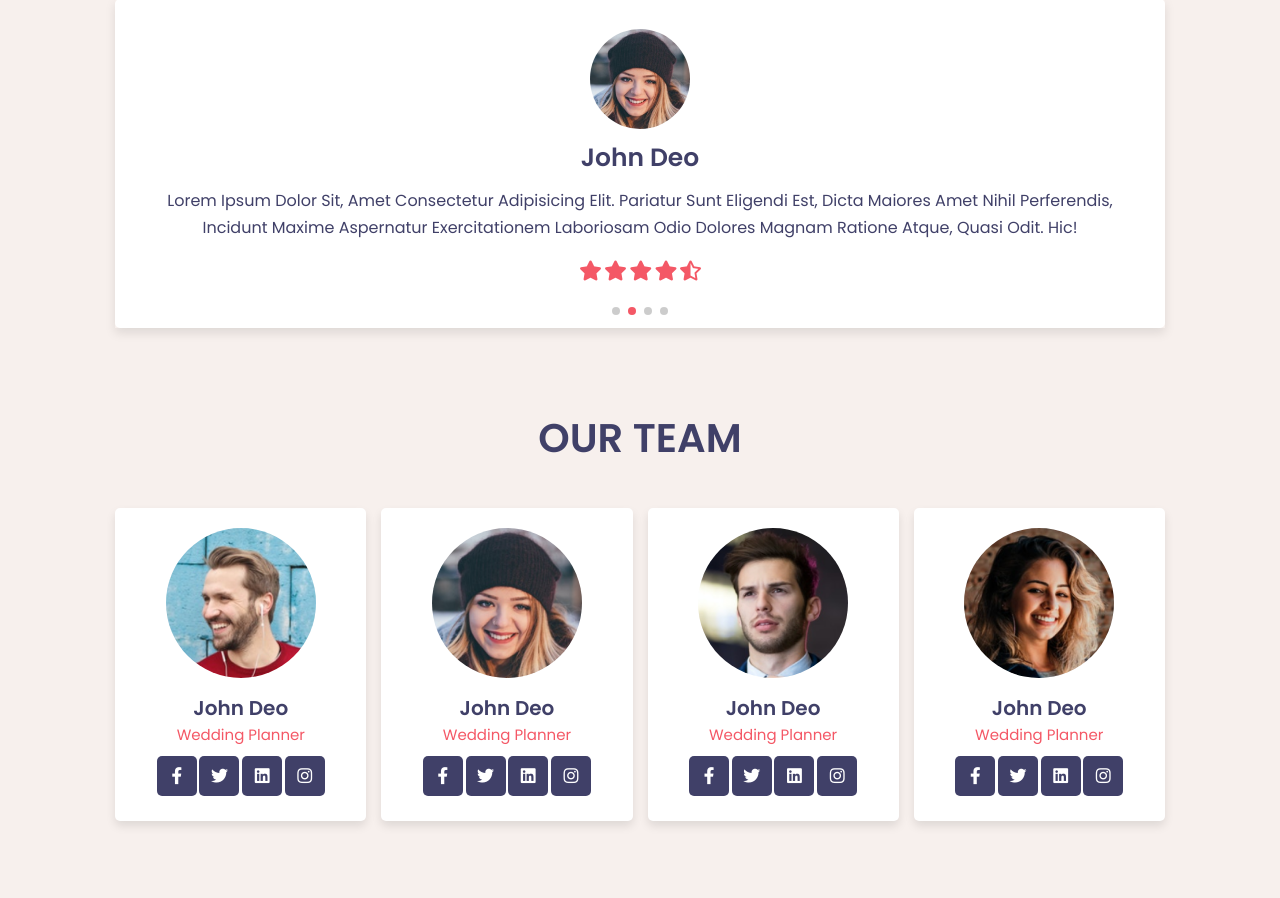
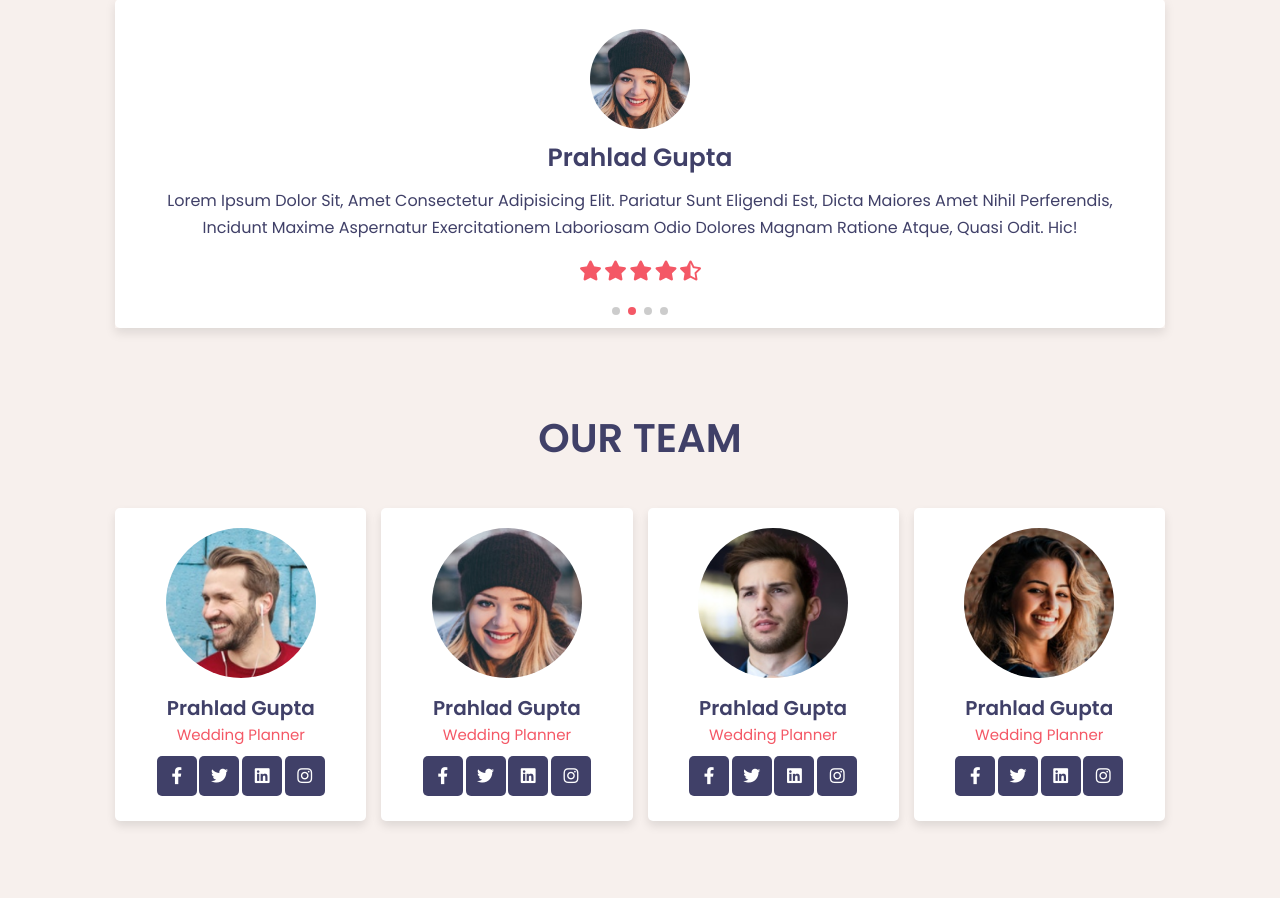
Before and after one commit to prahlad2000/EventOrganizer_byteflow, a plain HTML site: page index.html in a window 1280 px wide. Shown: the part 3496-4394 px from the top of the page. Drawn offline with nearby package versions, Linux system fonts and the light colour scheme.

Commit message:
Update index.html

```diff
--- a/index.html
+++ b/index.html
@@ -195,7 +195,7 @@
 
             <div class="swiper-slide slide">
                 <img src="images/pic-1.png" alt="">
-                <h3>john deo</h3>
+                <h3>Prahlad Gupta</h3>
                 <p>Lorem ipsum dolor sit, amet consectetur adipisicing elit. Pariatur sunt eligendi est, dicta maiores amet nihil perferendis, incidunt maxime aspernatur exercitationem laboriosam odio dolores magnam ratione atque, quasi odit. Hic!</p>
                 <div class="stars">
                     <i class="fas fa-star"></i>
@@ -208,7 +208,7 @@
 
             <div class="swiper-slide slide">
                 <img src="images/pic-2.png" alt="">
-                <h3>john deo</h3>
+                <h3>Prahlad Gupta</h3>
                 <p>Lorem ipsum dolor sit, amet consectetur adipisicing elit. Pariatur sunt eligendi est, dicta maiores amet nihil perferendis, incidunt maxime aspernatur exercitationem laboriosam odio dolores magnam ratione atque, quasi odit. Hic!</p>
                 <div class="stars">
                     <i class="fas fa-star"></i>
@@ -221,7 +221,7 @@
 
             <div class="swiper-slide slide">
                 <img src="images/pic-3.png" alt="">
-                <h3>john deo</h3>
+                <h3>Prahlad Gupta</h3>
                 <p>Lorem ipsum dolor sit, amet consectetur adipisicing elit. Pariatur sunt eligendi est, dicta maiores amet nihil perferendis, incidunt maxime aspernatur exercitationem laboriosam odio dolores magnam ratione atque, quasi odit. Hic!</p>
                 <div class="stars">
                     <i class="fas fa-star"></i>
@@ -234,7 +234,7 @@
 
             <div class="swiper-slide slide">
                 <img src="images/pic-4.png" alt="">
-                <h3>john deo</h3>
+                <h3>Prahlad Gupta</h3>
                 <p>Lorem ipsum dolor sit, amet consectetur adipisicing elit. Pariatur sunt eligendi est, dicta maiores amet nihil perferendis, incidunt maxime aspernatur exercitationem laboriosam odio dolores magnam ratione atque, quasi odit. Hic!</p>
                 <div class="stars">
                     <i class="fas fa-star"></i>
@@ -265,7 +265,7 @@
 
        <div class="box">
           <img src="images/pic-1.png" alt="">
-          <h3>john deo</h3>
+          <h3>Prahlad Gupta</h3>
           <p>wedding planner</p>
           <div class="share">
              <a href="#" class="fab fa-facebook-f"></a>
@@ -277,7 +277,7 @@
 
        <div class="box">
           <img src="images/pic-2.png" alt="">
-          <h3>john deo</h3>
+          <h3>Prahlad Gupta</h3>
           <p>wedding planner</p>
           <div class="share">
              <a href="#" class="fab fa-facebook-f"></a>
@@ -289,7 +289,7 @@
 
        <div class="box">
           <img src="images/pic-3.png" alt="">
-          <h3>john deo</h3>
+          <h3>Prahlad Gupta</h3>
           <p>wedding planner</p>
           <div class="share">
              <a href="#" class="fab fa-facebook-f"></a>
@@ -301,7 +301,7 @@
 
        <div class="box">
           <img src="images/pic-4.png" alt="">
-          <h3>john deo</h3>
+          <h3>Prahlad Gupta</h3>
           <p>wedding planner</p>
           <div class="share">
              <a href="#" class="fab fa-facebook-f"></a>
```
